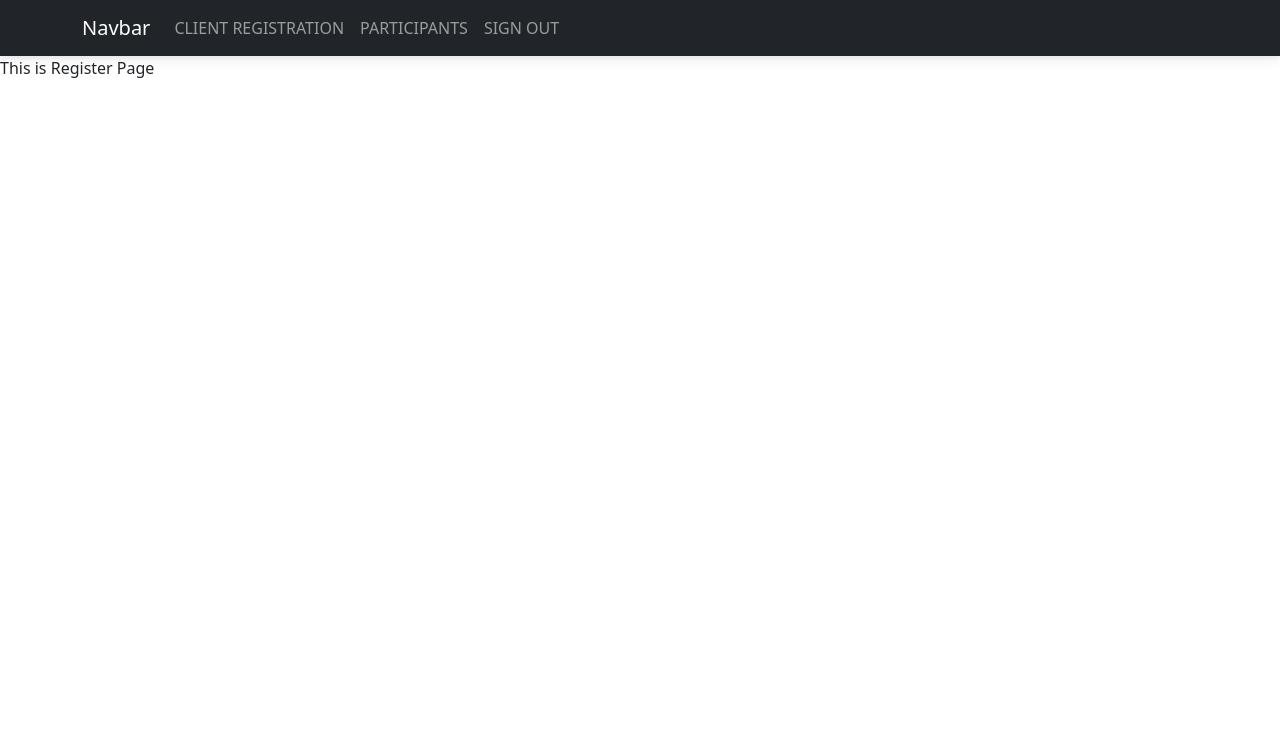
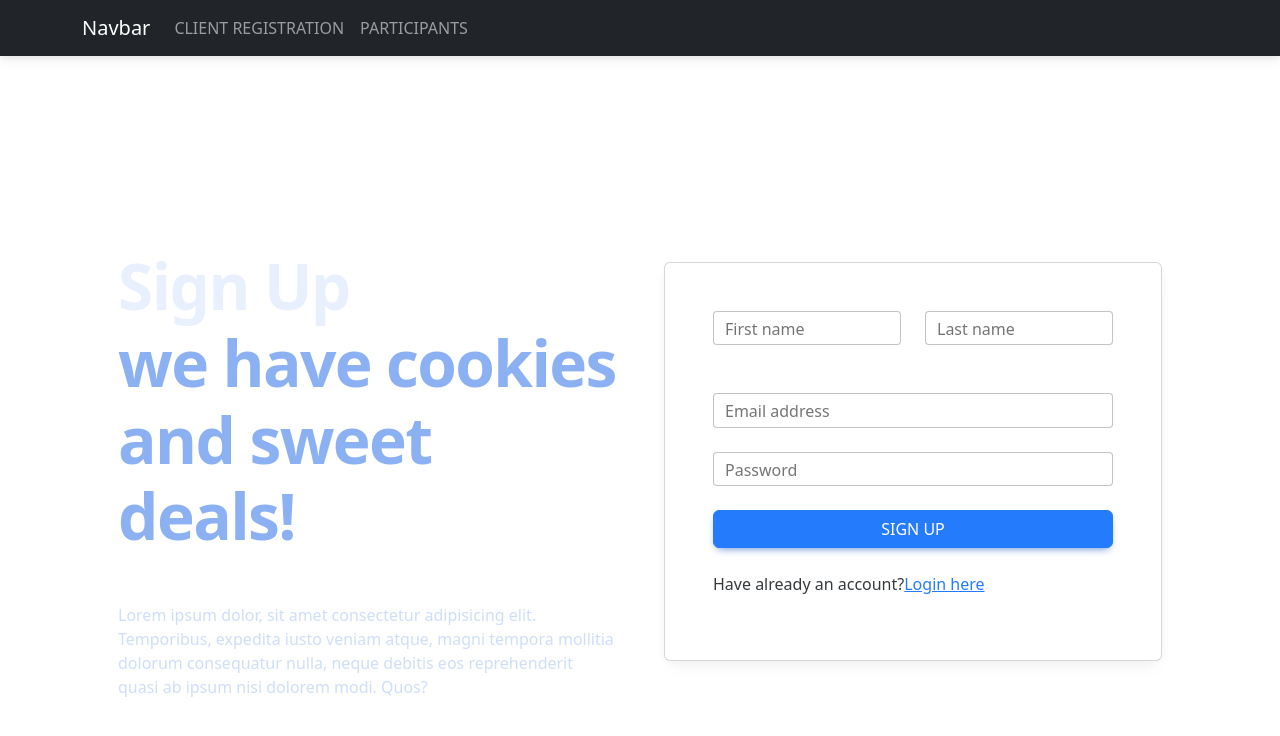
Before and after one commit to laurynvar/project-exam, a React (Create React App) app: page /register in a window 1280 px wide. Shown: the top 736 px of the page. Built offline with nearby package versions, Linux system fonts and the light colour scheme; the HTML template or start-up script is replaced by a standard one.

Commit message:
Admin Register form added

```diff
--- a/package.json
+++ b/package.json
@@ -7,6 +7,7 @@
     "@testing-library/jest-dom": "^5.16.5",
     "@testing-library/react": "^13.4.0",
     "@testing-library/user-event": "^13.5.0",
+    "axios": "^1.4.0",
     "bootstrap": "^5.2.3",
     "mdb-react-ui-kit": "^6.0.0",
     "react": "^18.2.0",
--- a/src/components/NavBar.jsx
+++ b/src/components/NavBar.jsx
@@ -20,9 +20,6 @@ export const NavBar = () => {
             <Nav.Link as={Link} to="/participants">
               PARTICIPANTS
             </Nav.Link>
-            <Nav.Link as={Link} to="/">
-              SIGN OUT
-            </Nav.Link>
           </Nav>
         </Container>
       </Navbar>
--- a/src/components/Register.jsx
+++ b/src/components/Register.jsx
@@ -1,3 +1,141 @@
+import { useState } from "react";
+import { useNavigate, Link } from "react-router-dom";
+import axios from "axios";
+import {
+  MDBContainer,
+  MDBRow,
+  MDBCol,
+  MDBInput,
+  MDBBtn,
+} from "mdb-react-ui-kit";
+
 export const Register = () => {
-  return <div>This is Register Page</div>;
+  const [formData, setFormData] = useState({
+    surname: "",
+    name: "",
+    email: "",
+    password: "",
+  });
+
+  const navigate = useNavigate();
+
+  const onHandleSubmit = (e) => {
+    e.preventDefault();
+
+    axios.post("http://localhost:5000/admins", formData).then((response) => {
+      navigate("/login");
+    });
+  };
+
+  const handleOnChange = (event) => {
+    setFormData({
+      ...formData,
+      [event.target.name]: event.target.value,
+    });
+  };
+
+  return (
+    <>
+      <MDBContainer style={{ position: "absolute" }} fluid className="mt-5">
+        <section className="background-radial-gradient overflow-hidden ">
+          <div className="container px-4 py-5 px-md-5 text-center text-lg-start my-5">
+            <div className="row gx-lg-5 align-items-center mb-5">
+              <div className="col-lg-6 mb-5 mb-lg-0" style={{ zIndex: 10 }}>
+                <h1
+                  className="my-5 display-3 fw-bold ls-tight"
+                  style={{ color: "hsl(218, 81%, 95%)" }}
+                >
+                  Sign Up <br />
+                  <span style={{ color: "hsl(218, 81%, 75%)" }}>
+                    we have cookies and sweet deals!
+                  </span>
+                </h1>
+                <p
+                  className="mb-4 opacity-70"
+                  style={{ color: "hsl(218, 81%, 85%)" }}
+                >
+                  Lorem ipsum dolor, sit amet consectetur adipisicing elit.
+                  Temporibus, expedita iusto veniam atque, magni tempora
+                  mollitia dolorum consequatur nulla, neque debitis eos
+                  reprehenderit quasi ab ipsum nisi dolorem modi. Quos?
+                </p>
+              </div>
+
+              <div className="col-lg-6 mb-5 mb-lg-0 position-relative">
+                <div
+                  id="radius-shape-1"
+                  className="position-absolute rounded-circle shadow-5-strong"
+                ></div>
+                <div
+                  id="radius-shape-2"
+                  className="position-absolute shadow-5-strong"
+                ></div>
+
+                <div className="card bg-glass opacity-90">
+                  <div className="card-body px-4 py-5 px-md-5">
+                    <form>
+                      <MDBRow className="mb-4">
+                        <MDBCol>
+                          <MDBInput
+                            name="name"
+                            className="mb-4"
+                            id="first2"
+                            label="First name"
+                            onChange={handleOnChange}
+                          />
+                        </MDBCol>
+                        <MDBCol>
+                          <MDBInput
+                            name="surname"
+                            className="mb-4"
+                            id="last2"
+                            label="Last name"
+                            onChange={handleOnChange}
+                          />
+                        </MDBCol>
+                      </MDBRow>
+
+                      <MDBInput
+                        name="email"
+                        className="mb-4"
+                        type="email"
+                        id="email2"
+                        label="Email address"
+                        onChange={handleOnChange}
+                      />
+                      <MDBInput
+                        name="password"
+                        className="mb-4"
+                        type="password"
+                        id="password2"
+                        label="Password"
+                        onChange={handleOnChange}
+                      />
+
+                      <MDBBtn
+                        onClick={onHandleSubmit}
+                        type="submit"
+                        block
+                        className="mb-4"
+                      >
+                        Sign up
+                      </MDBBtn>
+
+                      <div className="text-center"></div>
+                      <p>
+                        Have already an account?
+                        <Link as={Link} to="/login">
+                          Login here
+                        </Link>
+                      </p>
+                    </form>
+                  </div>
+                </div>
+              </div>
+            </div>
+          </div>
+        </section>
+      </MDBContainer>
+    </>
+  );
 };
```
Also changed, not shown: 1 other file (tests, documents, lock files or other folders).
